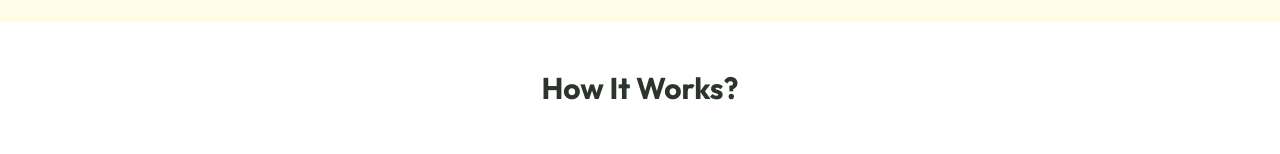
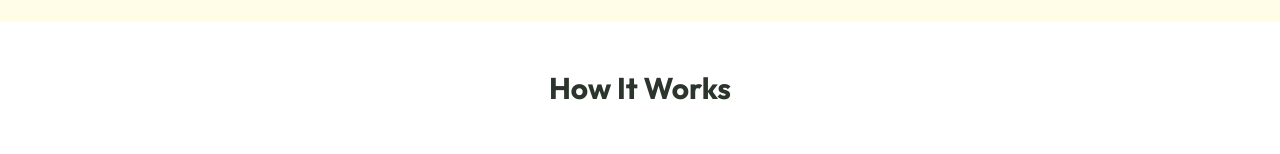
Before and after one commit to keepr-admin/keepr-matchmaking, a React (Vite) app: page / in a window 1280 px wide. Shown: the part 770-924 px from the top of the page. Built offline with nearby package versions, Linux system fonts and the light colour scheme.

Commit message:
Visual edit in Lovable
Edited UI in Lovable

```diff
--- a/src/pages/Index.tsx
+++ b/src/pages/Index.tsx
@@ -49,7 +49,7 @@ const Index = () => {
         {/* How It Works Section */}
         <section className="section bg-white">
           <div className="container mx-auto">
-            <h2 className="text-3xl font-bold text-center text-repair-green-700 mb-12">How It Works?</h2>
+            <h2 className="text-3xl font-bold text-center text-repair-green-700 mb-12">How It Works</h2>
 
             <div className="grid grid-cols-1 md:grid-cols-3 gap-8">
               <Card className="border-repair-green-200 card-hover">
```
